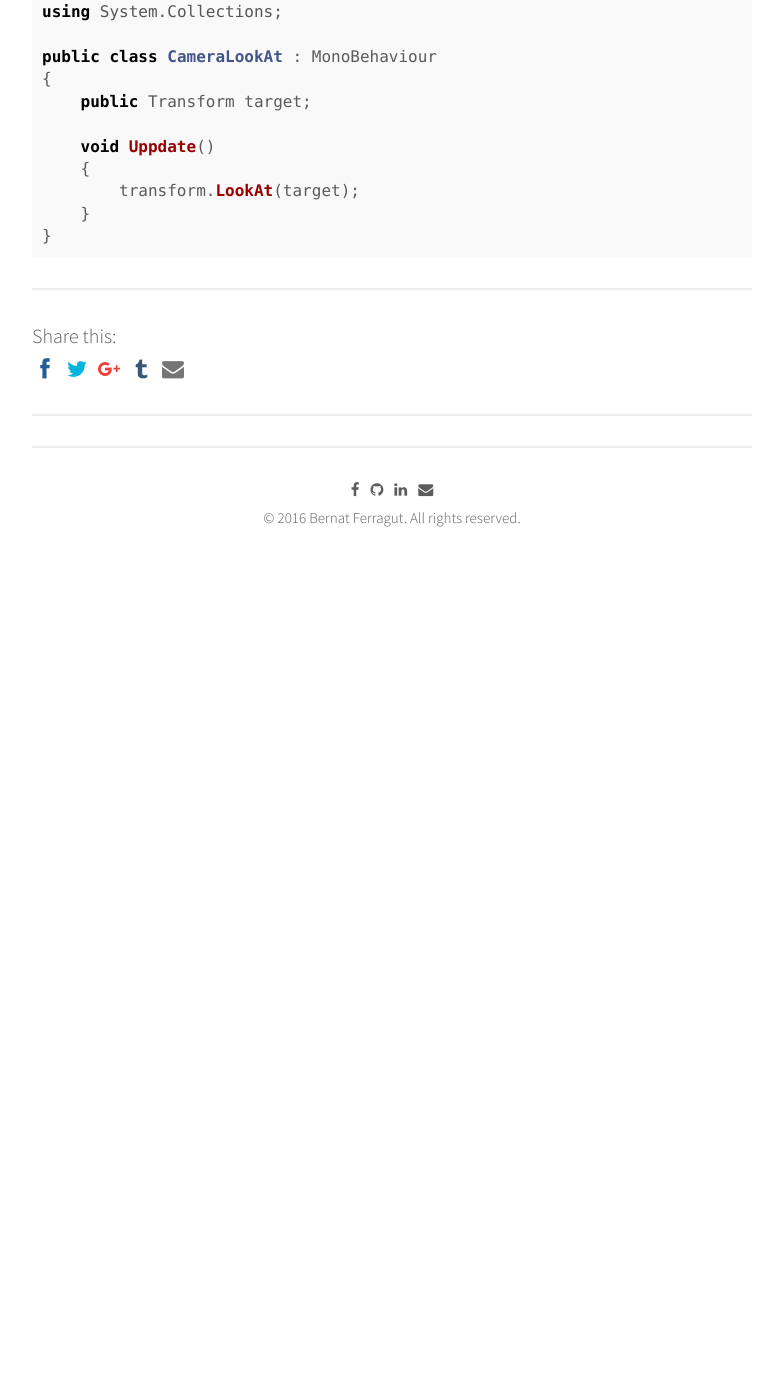
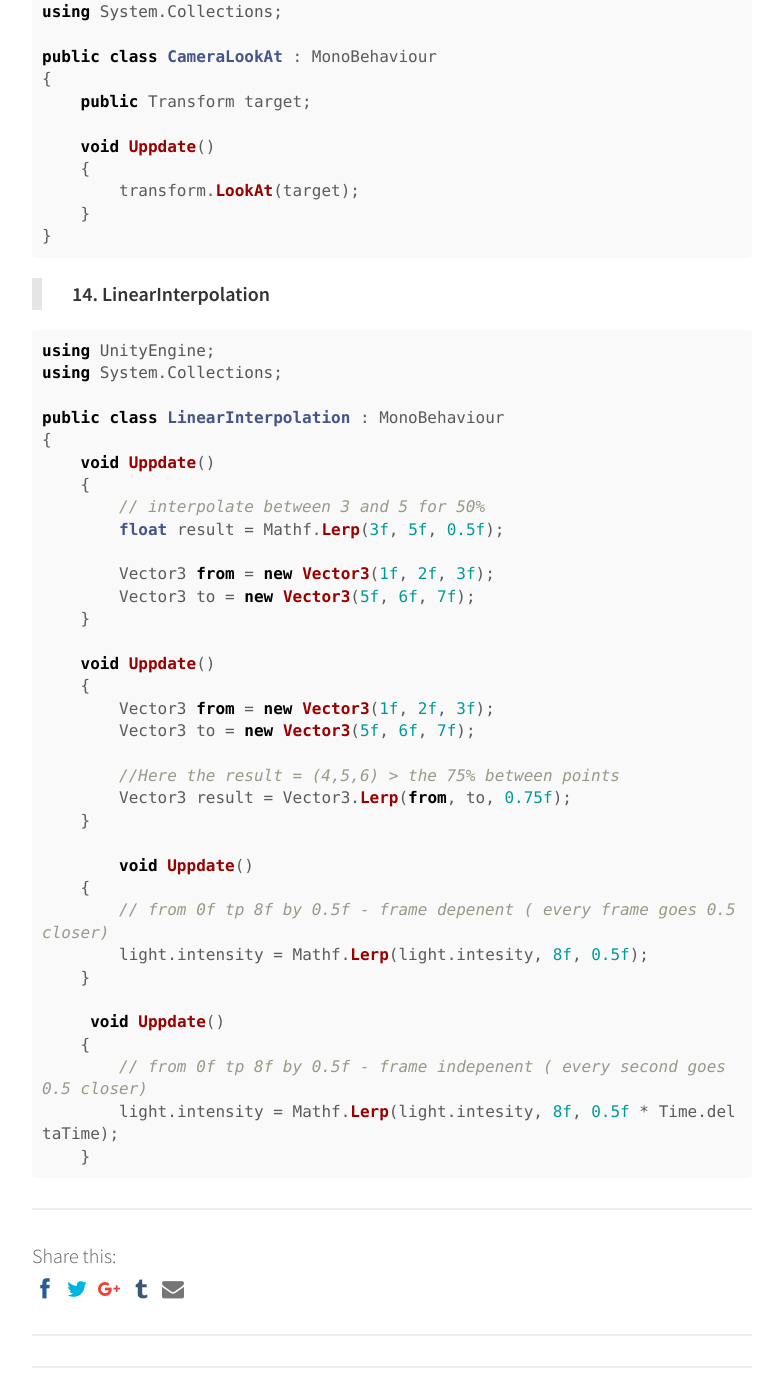
Before and after one commit to bernatferragut/FutureWeb-blog, a Jekyll site: the page built from _posts/30-11-16-VR-Scripting in Unity.md, in a window 1280 px wide and 1400 px high, scrolled down 10636 px. Shown: the whole window, without its empty margins (248-1031 px from the left). Built offline with Jekyll 4.4.1, drawn with Linux system fonts in a browser that asks for light colours; nearby versions of some CDN libraries; comment, search, counter and statistics services are not loaded; before the commit the page ends 11266 px from its top, so only the background shows below that.

Commit message:
Update 30-11-16-VR-Scripting in Unity.md
Linear Interpolation LERP script

````diff
--- a/_posts/30-11-16-VR-Scripting in Unity.md
+++ b/_posts/30-11-16-VR-Scripting in Unity.md
@@ -488,3 +488,41 @@ public class CameraLookAt : MonoBehaviour
     }
 }
 ```
+> **14. LinearInterpolation**
+
+```c#
+using UnityEngine;
+using System.Collections;
+
+public class LinearInterpolation : MonoBehaviour
+{
+    void Uppdate()
+    {
+        // interpolate between 3 and 5 for 50%
+        float result = Mathf.Lerp(3f, 5f, 0.5f);
+
+        Vector3 from = new Vector3(1f, 2f, 3f);
+        Vector3 to = new Vector3(5f, 6f, 7f);
+    }
+
+    void Uppdate()
+    {
+        Vector3 from = new Vector3(1f, 2f, 3f);
+        Vector3 to = new Vector3(5f, 6f, 7f);
+
+        //Here the result = (4,5,6) > the 75% between points
+        Vector3 result = Vector3.Lerp(from, to, 0.75f);
+    }
+
+        void Uppdate()
+    {
+        // from 0f tp 8f by 0.5f - frame depenent ( every frame goes 0.5 closer)
+        light.intensity = Mathf.Lerp(light.intesity, 8f, 0.5f);
+    }
+
+     void Uppdate()
+    {
+        // from 0f tp 8f by 0.5f - frame indepenent ( every second goes 0.5 closer)
+        light.intensity = Mathf.Lerp(light.intesity, 8f, 0.5f * Time.deltaTime);
+    }
+```
````
